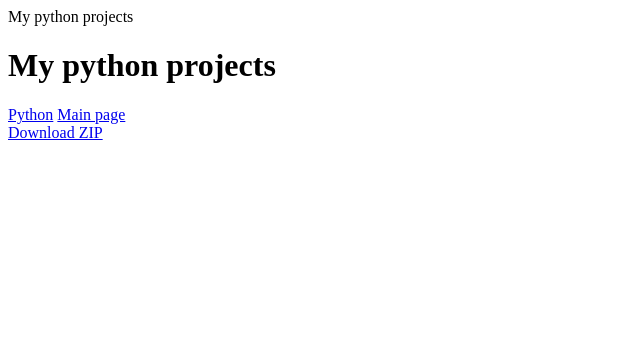
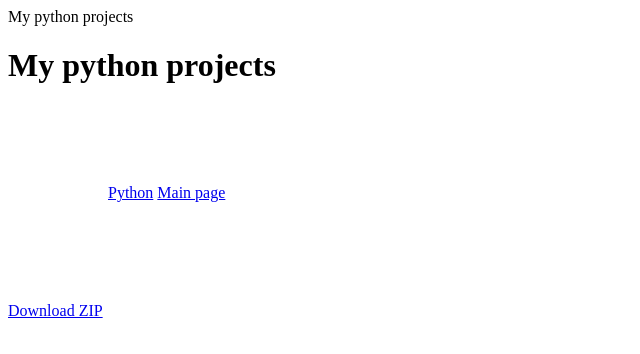
Before and after one commit to AlekVV2013/alekvv2013.github.io, a plain HTML site: page pyth.html in a window 1280 px wide. Shown: the whole page, without its empty margins (0-640 px from the left). Drawn offline with Linux system fonts and the light colour scheme.

Commit message:
navstyle

```diff
--- /dev/null
+++ b/navstyl.css
@@ -0,0 +1,3 @@
+nav {
+    margin: 100;
+}
--- a/pyth.html
+++ b/pyth.html
@@ -2,6 +2,7 @@
     <head>
         <meta charset = "utf-8">
         <header>My python projects</header>
+        <link rel = "stylesheet" href = "navstyl.css" />
     </head>
     <body>
         <h1>My python projects</h1>
```
Also changed, not shown: index.html (+1 -0 lines).
